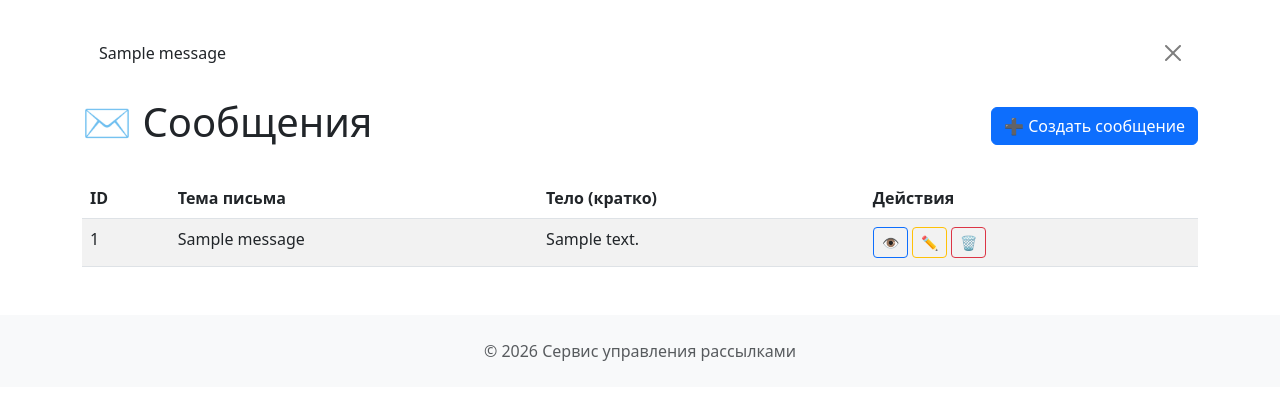
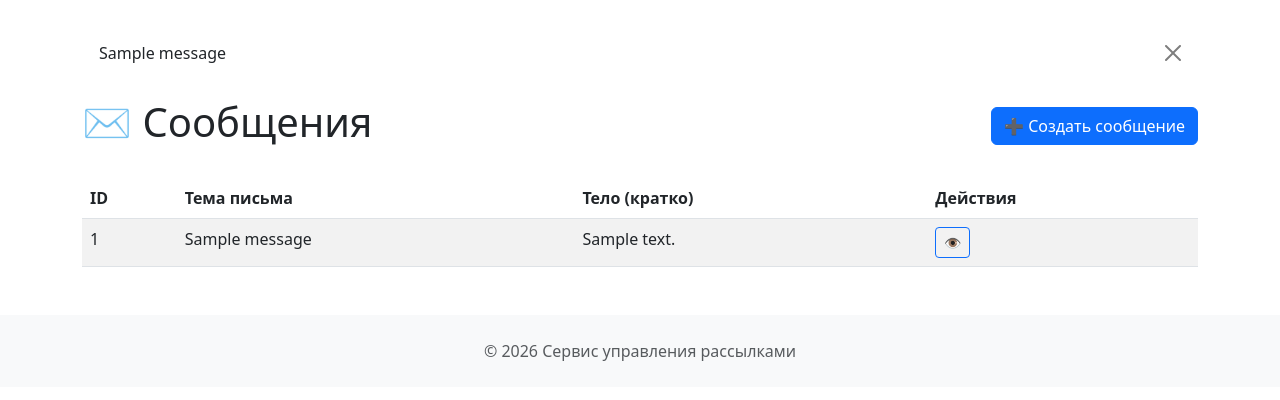
Before and after one commit to marfuta07/KR_4, a Django app: page /messages/ in a window 1280 px wide. Shown: the part 56-456 px from the top of the page. Run offline with Django 5.2, Linux system fonts and the light colour scheme; a user stored in the database is signed in; tables that the repository leaves empty hold one stand-in row (values such as "Sample post").

Commit message:
hide edit/delete buttons for non-owners

```diff
--- a/mailings/templates/mailings/mailing_list.html
+++ b/mailings/templates/mailings/mailing_list.html
@@ -37,9 +37,9 @@
             </td>
             <td>{{ mailing.message.subject|truncatechars:40 }}</td>
             <td>
-                <a href="{% url 'mailings:mailing_detail' mailing.pk %}" class="btn btn-sm btn-outline-primary">👁️</a>
-                <a href="{% url 'mailings:mailing_update' mailing.pk %}" class="btn btn-sm btn-outline-warning">✏️</a>
-                <a href="{% url 'mailings:mailing_delete' mailing.pk %}" class="btn btn-sm btn-outline-danger">🗑️</a>
+                <a href="{% url 'mailings:recipient_detail' recipient.pk %}" class="btn btn-sm btn-outline-primary">👁️</a>{% if recipient.owner == user %
+                <a href="{% url 'mailings:recipient_update' recipient.pk %}" class="btn btn-sm btn-outline-warning">✏️</a>
+                <a href="{% url 'mailings:recipient_delete' recipient.pk %}" class="btn btn-sm btn-outline-danger">🗑️</a>{% endif %}
             </td>
         </tr>
         {% endfor %}
--- a/mailings/templates/mailings/message_list.html
+++ b/mailings/templates/mailings/message_list.html
@@ -25,9 +25,9 @@
             <td>{{ message.subject }}</td>
             <td>{{ message.body|truncatechars:80 }}</td>
             <td>
-                <a href="{% url 'mailings:message_detail' message.pk %}" class="btn btn-sm btn-outline-primary">👁️</a>
-                <a href="{% url 'mailings:message_update' message.pk %}" class="btn btn-sm btn-outline-warning">✏️</a>
-                <a href="{% url 'mailings:message_delete' message.pk %}" class="btn btn-sm btn-outline-danger">🗑️</a>
+                <a href="{% url 'mailings:recipient_detail' recipient.pk %}" class="btn btn-sm btn-outline-primary">👁️</a>{% if recipient.owner == user %}
+                <a href="{% url 'mailings:recipient_update' recipient.pk %}" class="btn btn-sm btn-outline-warning">✏️</a>
+                <a href="{% url 'mailings:recipient_delete' recipient.pk %}" class="btn btn-sm btn-outline-danger">🗑️</a>{% endif %}
             </td>
         </tr>
         {% endfor %}
--- a/mailings/templates/mailings/recipient_list.html
+++ b/mailings/templates/mailings/recipient_list.html
@@ -27,9 +27,9 @@
             <td>{{ recipient.full_name }}</td>
             <td>{{ recipient.comment|truncatechars:50 }}</td>
             <td>
-                <a href="{% url 'mailings:recipient_detail' recipient.pk %}" class="btn btn-sm btn-outline-primary">👁️</a>
+                <a href="{% url 'mailings:recipient_detail' recipient.pk %}" class="btn btn-sm btn-outline-primary">👁️</a>{% if recipient.owner == user %}
                 <a href="{% url 'mailings:recipient_update' recipient.pk %}" class="btn btn-sm btn-outline-warning">✏️</a>
-                <a href="{% url 'mailings:recipient_delete' recipient.pk %}" class="btn btn-sm btn-outline-danger">🗑️</a>
+                <a href="{% url 'mailings:recipient_delete' recipient.pk %}" class="btn btn-sm btn-outline-danger">🗑️</a>{% endif %}
             </td>
         </tr>
         {% endfor %}
```
